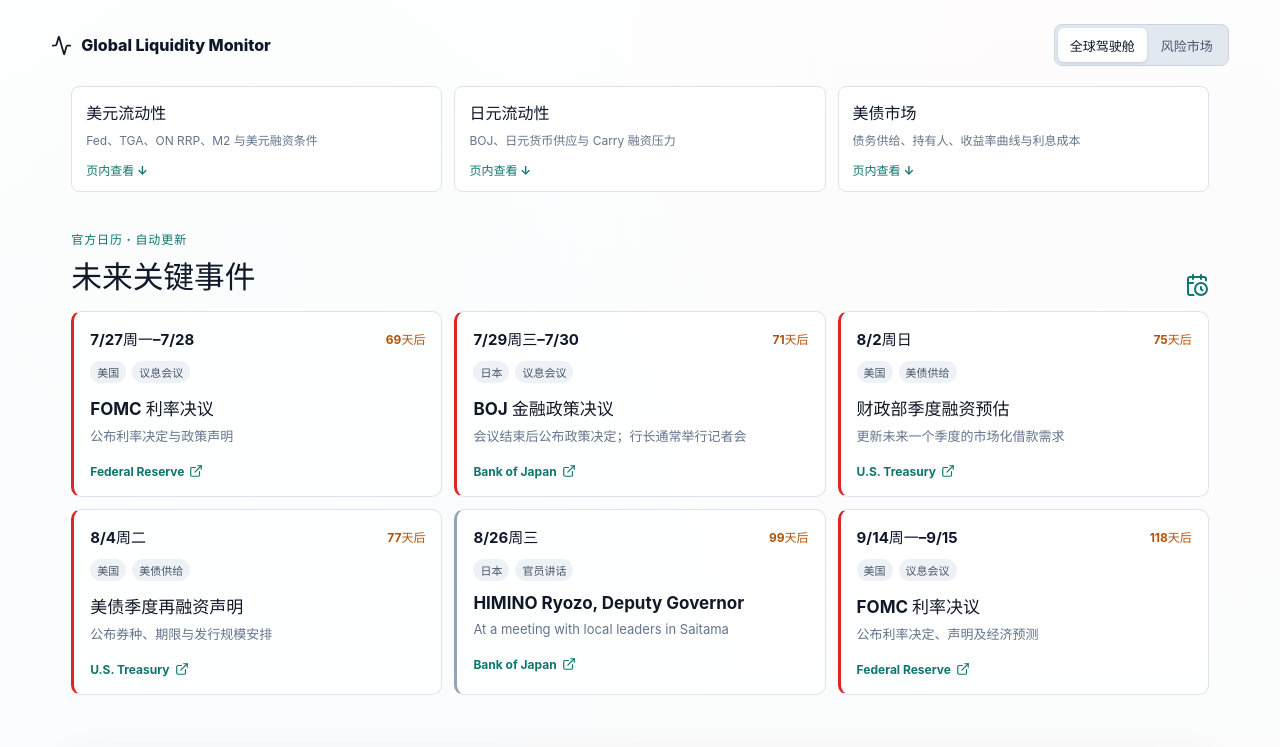
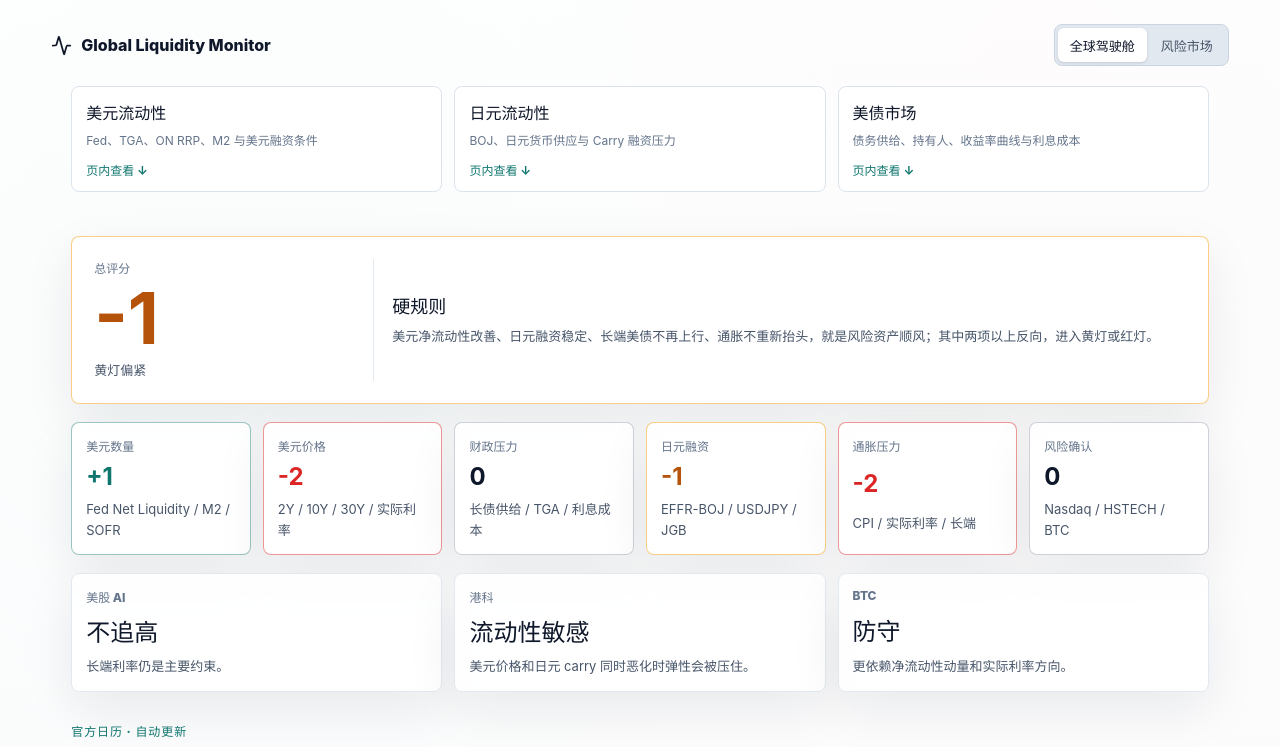
Before and after one commit to 0xfakeSpike/global_liquidity, a React (Vite) app: page /#combined in a window 1280 px wide. Shown: the top 747 px of the page. Built offline with nearby package versions, Linux system fonts and the light colour scheme.

Commit message:
Move event calendar below dashboard summary

```diff
--- a/src/App.tsx
+++ b/src/App.tsx
@@ -214,7 +214,6 @@ function App() {
       </header>
 
       {market === "combined" ? <GlobalCompositionNav /> : null}
-      {market === "combined" && upcomingEvents.length > 0 ? <UpcomingEvents events={upcomingEvents} /> : null}
 
       {market !== "combined" && rateCharts.length > 0 ? (
         <InterestRateSection charts={rateCharts} dateRange={activeDataset.dateRange} />
@@ -237,6 +236,7 @@ function App() {
             risk={pairedDatasets.risk}
             treasury={pairedDatasets.treasury}
             usd={pairedDatasets.usd}
+            upcomingEvents={upcomingEvents}
           />
           <AnalysisDisclosure
             title="01 · 美元流动性底表"
@@ -1136,12 +1136,14 @@ function GlobalLiquidityDashboard({
   jpy,
   risk,
   treasury,
-  usd
+  usd,
+  upcomingEvents
 }: {
   jpy: LiquidityDataset;
   risk: LiquidityDataset;
   treasury: LiquidityDataset;
   usd: LiquidityDataset;
+  upcomingEvents: UpcomingEvent[];
 }) {
   const usdMap = new Map(usd.snapshots.map((item) => [item.key, item]));
   const jpyMap = new Map(jpy.snapshots.map((item) => [item.key, item]));
@@ -1270,6 +1272,7 @@ function GlobalLiquidityDashboard({
           </div>
         ))}
       </div>
+      {upcomingEvents.length > 0 ? <UpcomingEvents events={upcomingEvents} /> : null}
       <div className="charts-stack">
         <section className="chart-panel">
           <div className="chart-header">
--- a/src/styles.css
+++ b/src/styles.css
@@ -631,6 +631,11 @@ footer {
 
 .global-dashboard > .charts-stack {
   grid-template-columns: repeat(2, minmax(0, 1fr));
+}
+
+.global-dashboard > .upcoming-events {
+  padding: 10px 0 2px;
+  width: 100%;
 }
 
 .global-dashboard > .charts-stack > .analysis-disclosure {
```
